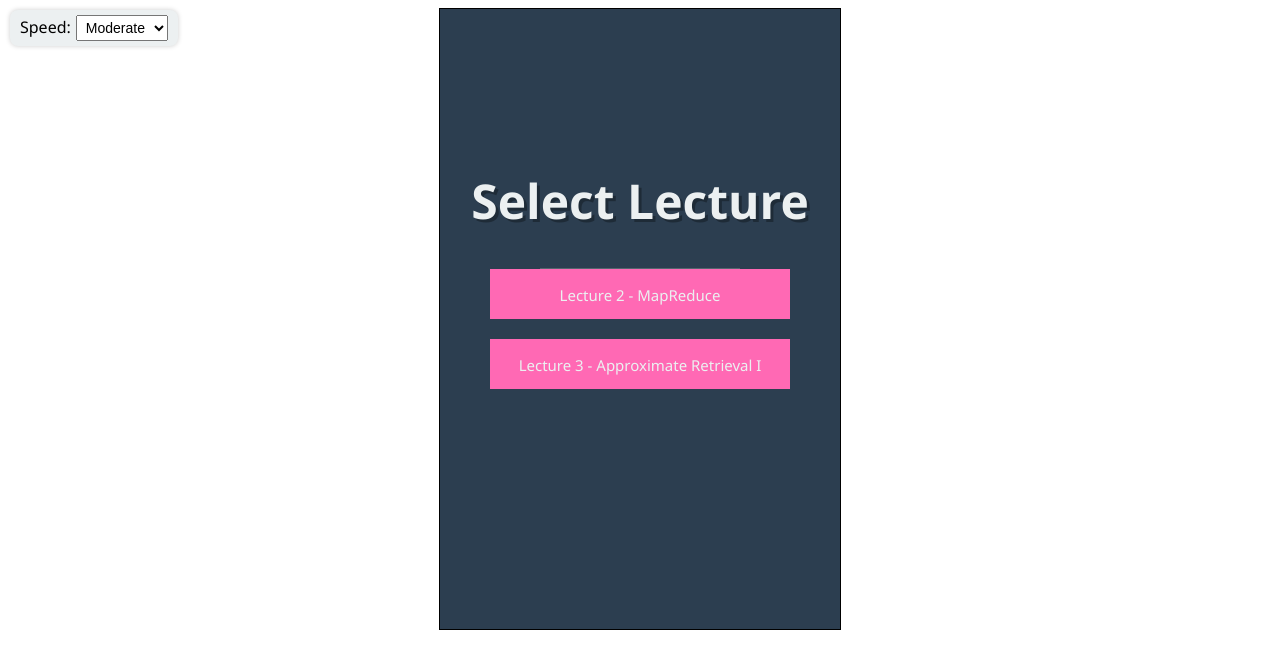
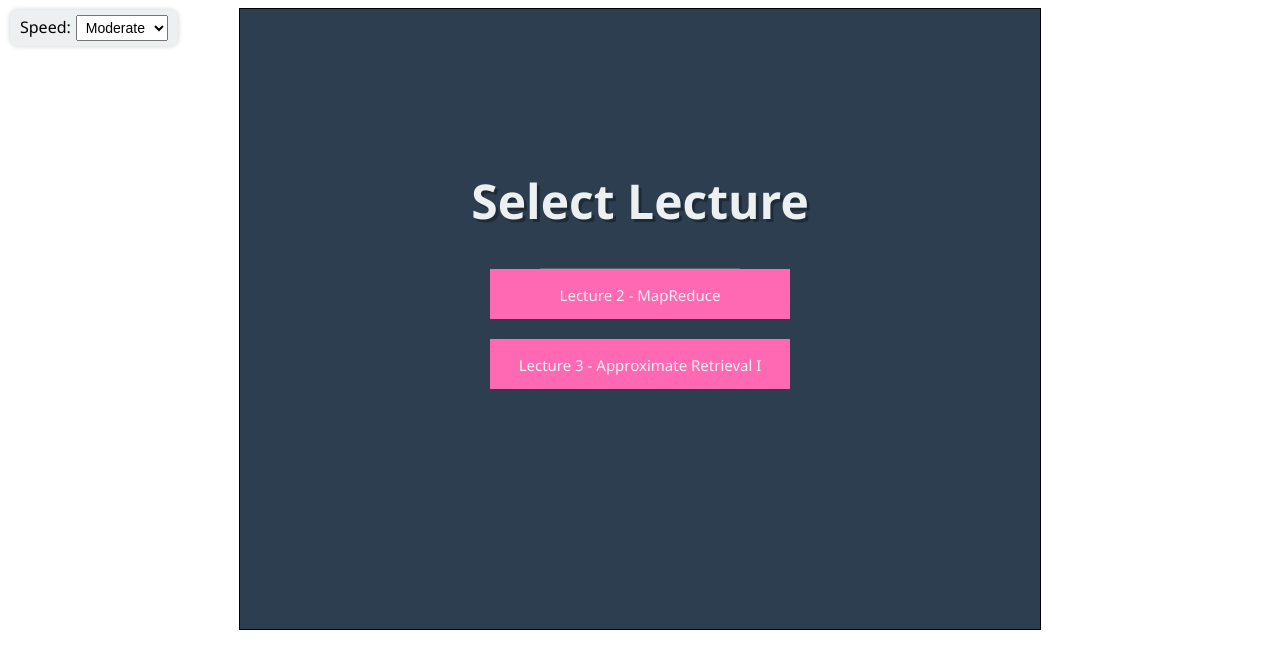
Before and after one commit to DarynaKalinchuk/Seminar_Game, a plain HTML site: page index.html in a window 1280 px wide. Drawn offline with Linux system fonts and the light colour scheme.

Commit message:
Add files via upload

```diff
--- a/index.html
+++ b/index.html
@@ -13,7 +13,7 @@
     </style>
 </head>
 <body>
-    <canvas id="bird" width="400" height="620"></canvas>
+    <canvas id="bird" width="800" height="620"></canvas>
 
     <script src="game.js"></script>
 </body>
```
